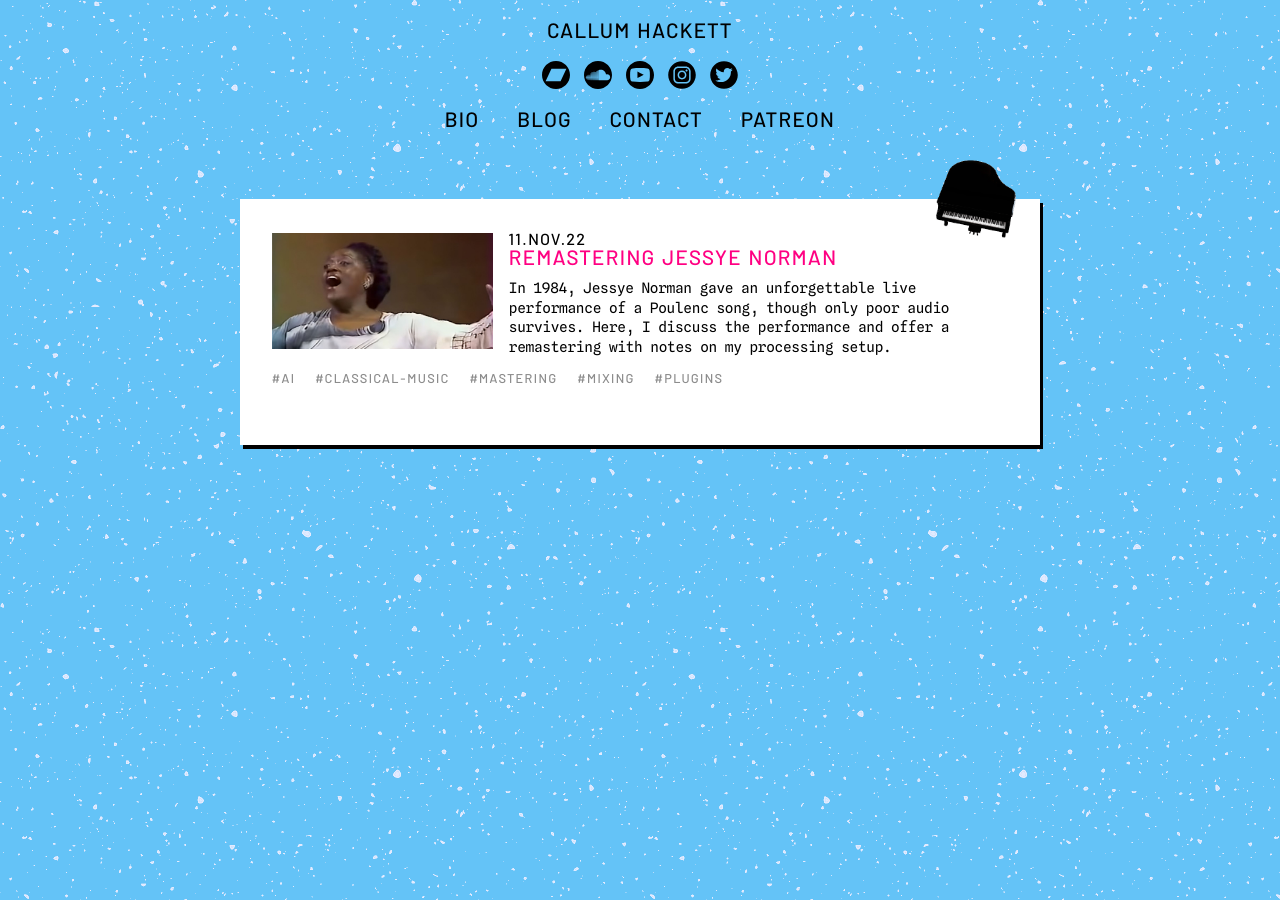
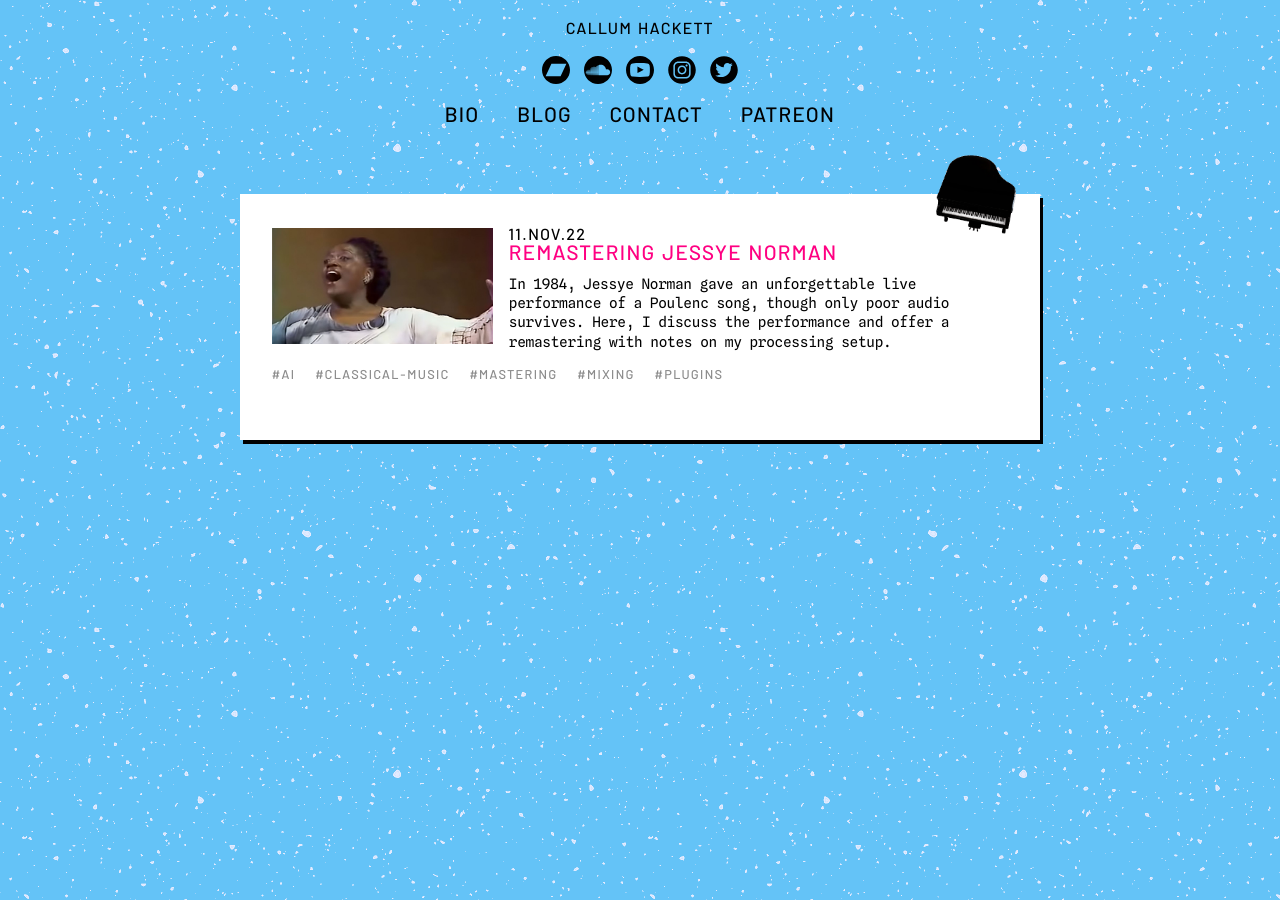
Before and after one commit to callumhackett/callumhackett.github.io, a Jekyll site: the page built from studio_notes.md, in a window 1280 px wide. Built offline with Jekyll 4.4.1, drawn with Linux system fonts in a browser that asks for light colours.

Commit message:
css configuration

```diff
--- a/assets/css/core.css
+++ b/assets/css/core.css
@@ -63,7 +63,7 @@
     margin-block-start: 0;
 }
 #title h1 {
-    font-size: var(--title-large-size);
+    font-size: var(--title-small-size);
     line-height: var(--title-line-height);
     margin-block-start: 0;
     margin-block-end: 0;
@@ -71,6 +71,9 @@
 #title a {
     color: var(--title-color);
     background: var(--main-background);
+}
+#title a:hover {
+    color: #fff;
 }
 #social {
     text-align: center;
@@ -80,6 +83,10 @@
     height: var(--social-icon-size);
     padding: 0px var(--social-icon-spacing);
     background: var(--main-background);
+}
+#social img:hover {
+    background: #9B3C08;
+    filter: invert(100%);
 }
 #navigation {
     font-size: var(--title-large-size);
@@ -92,6 +99,9 @@
     color: var(--title-color);
     margin: 0 0.75em;
     background: var(--main-background);
+}
+#navigation a:hover {
+    color: #fff;
 }
 
 /* Main Body Elements */
--- a/assets/css/page.css
+++ b/assets/css/page.css
@@ -150,7 +150,7 @@
     }
     #mobile-post-tags {
         padding: var(--body-padding) var(--body-padding) var(--mobile-vertical-spacing) var(--body-padding);
-        line-height: 1.3em;
+        line-height: 1.75em;
     }
     #mobile-post-tags a {
         color: var(--title-color);
@@ -185,6 +185,9 @@
 }
 .post-index-entry-tags a {
     color: rgb(140, 140, 140);
+}
+.post-index-entry-tags a:hover {
+    color: #000;
 }
 .post-index-entry-tags .post-tag, #mobile-post-tags .post-tag {
     padding-right: 15px !important;
@@ -238,6 +241,9 @@
     color: rgb(255, 245, 0);
     background: var(--main-background);
 }
+#feed-link a:hover {
+    color: #fff;
+}
 #tag-title, #sidebar-post-tags {
     font-size: var(--title-small-size);
     line-height: var(--body-line-height);
@@ -246,6 +252,9 @@
 #sidebar-post-tags a, #tag-title a, #tag-id {
     color: var(--title-color);
     background: var(--main-background);
+}
+#sidebar-post-tags a:hover, #mobile-post-tags a:hover {
+    color: #fff;
 }
 @media screen and (min-width: 1366px) {
     #sidebar {
```
